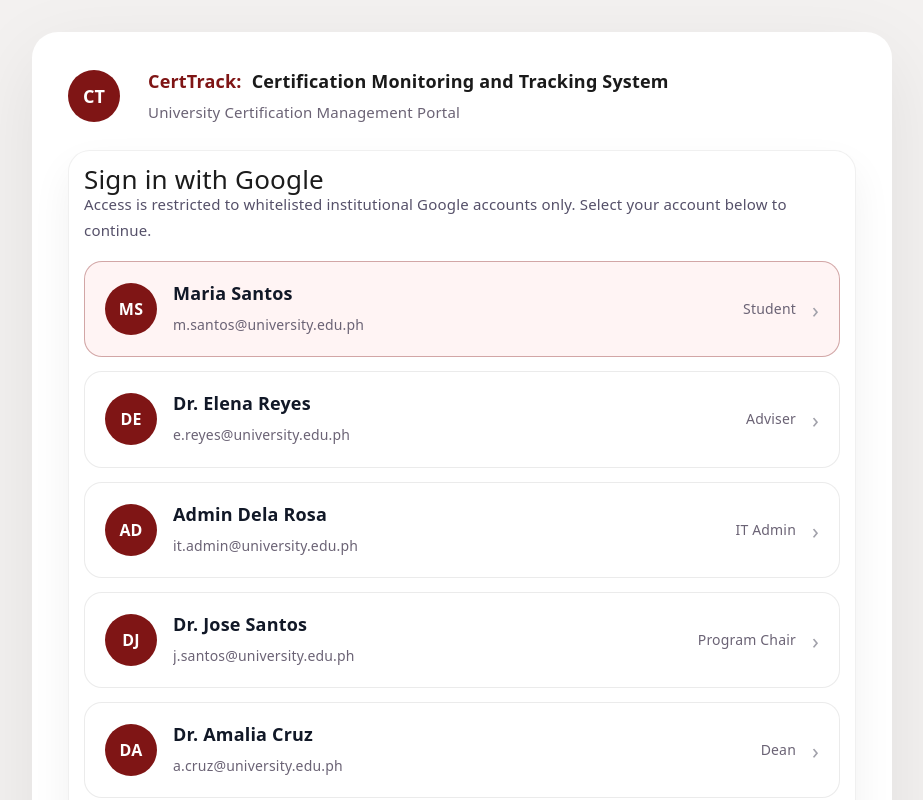
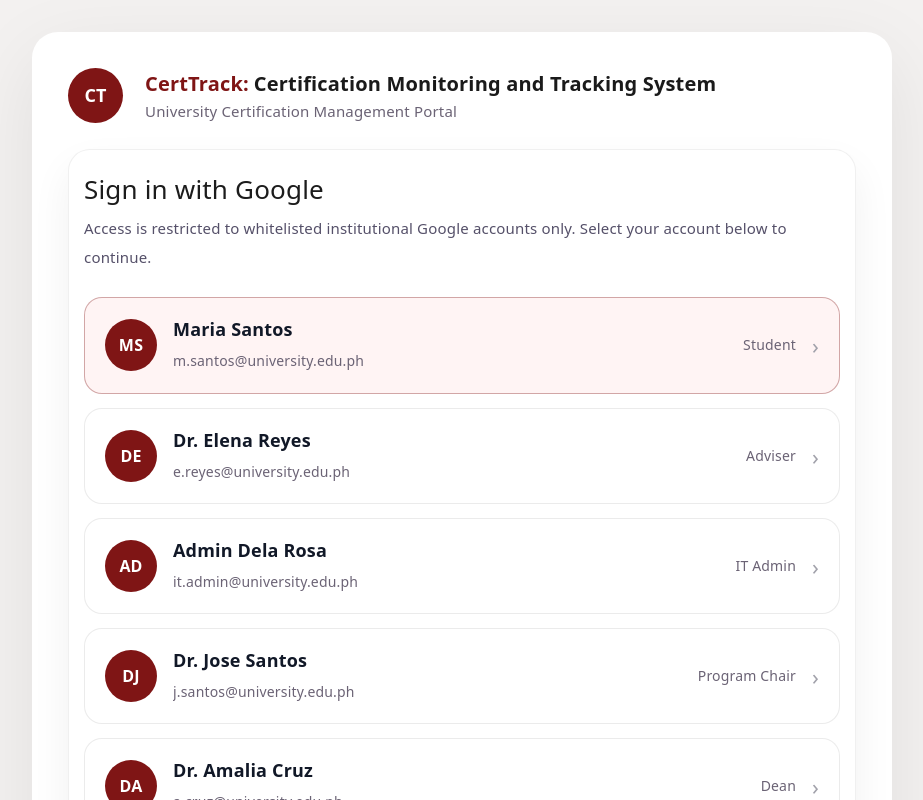
Before and after one commit to jaeee2428/FREC-Monitoring-System, a React (Vite) app in the folder frontend/: page / in a window 1280 px wide. Shown: the top 800 px of the page, without its empty margins (178-1101 px from the left). Built offline with nearby package versions, Linux system fonts and the light colour scheme.

Commit message:
spacing in brand panel and auth header

```diff
--- a/frontend/src/App.css
+++ b/frontend/src/App.css
@@ -23,12 +23,12 @@
   display: flex;
   flex-wrap: wrap;
   align-items: center;
-  gap: 28px
+  gap: 22px
 }
 
 .brand-icon {
-  width: 52px;
-  height: 52px;
+  width: 55px;
+  height: 55px;
   border-radius: 50%;
   background: #7f1515;
   color: #ffffff;
@@ -46,18 +46,18 @@
 .brand-title-row {
   display: flex;
   flex-wrap: wrap;
-  gap: 10px;
+  gap: 5px;
   align-items: center;
 }
 
 .brand-title {
-  font-size: 18px;
+  font-size: 20px;
   font-weight: 700;
   color: #7f1515;
 }
 
 .brand-subtitle {
-  font-size: 18px;
+  font-size: 20px;
   font-weight: 600;
   color: #1a1a1a;
 }
@@ -66,7 +66,7 @@
   margin: 6px 0 0;
   color: #6b6375;
   font-size: 15px;
-  line-height: 1.6;
+  line-height: 1.1;
 }
 
 .auth-panel {
@@ -87,18 +87,20 @@
 
 .auth-card-header {
   display: grid;
-  gap: 12px;
+  gap: 18px;
+  margin-bottom: 8px;
 }
 
 .auth-card h2 {
   margin: 0;
+  line-height: 1.9;
   font-size: 26px;
   color: #1c1c1c;
 }
 
 .auth-card p {
   margin: 0;
-  line-height: 1.7;
+  line-height: 1.9;
   color: #555069;
   max-width: 720px;
   font-size: 15px;
@@ -198,7 +200,6 @@
 }
 
 .login-shell::after {
-  content: 'Do not sell or share my personal info';
   font-size: 12px;
   color: #9a9a9a;
   margin-top: 16px;
@@ -213,8 +214,8 @@
   .auth-header {
     display: flex;
     flex-direction: column;
-    gap: 16px;
-    margin-bottom: 20px;
+    gap: 12px;
+    margin-bottom: 28px;
   }
 
   .account-item {
```
